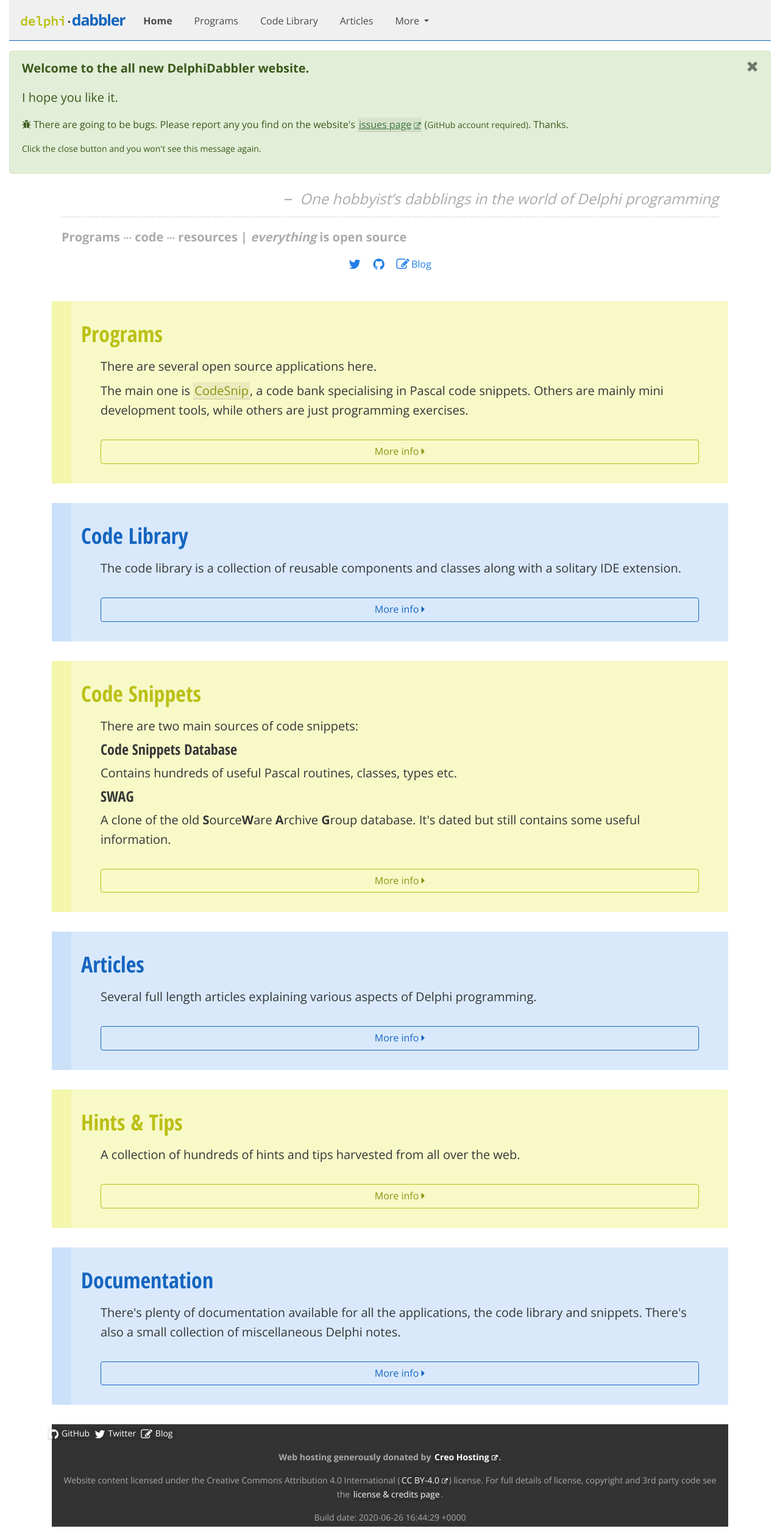
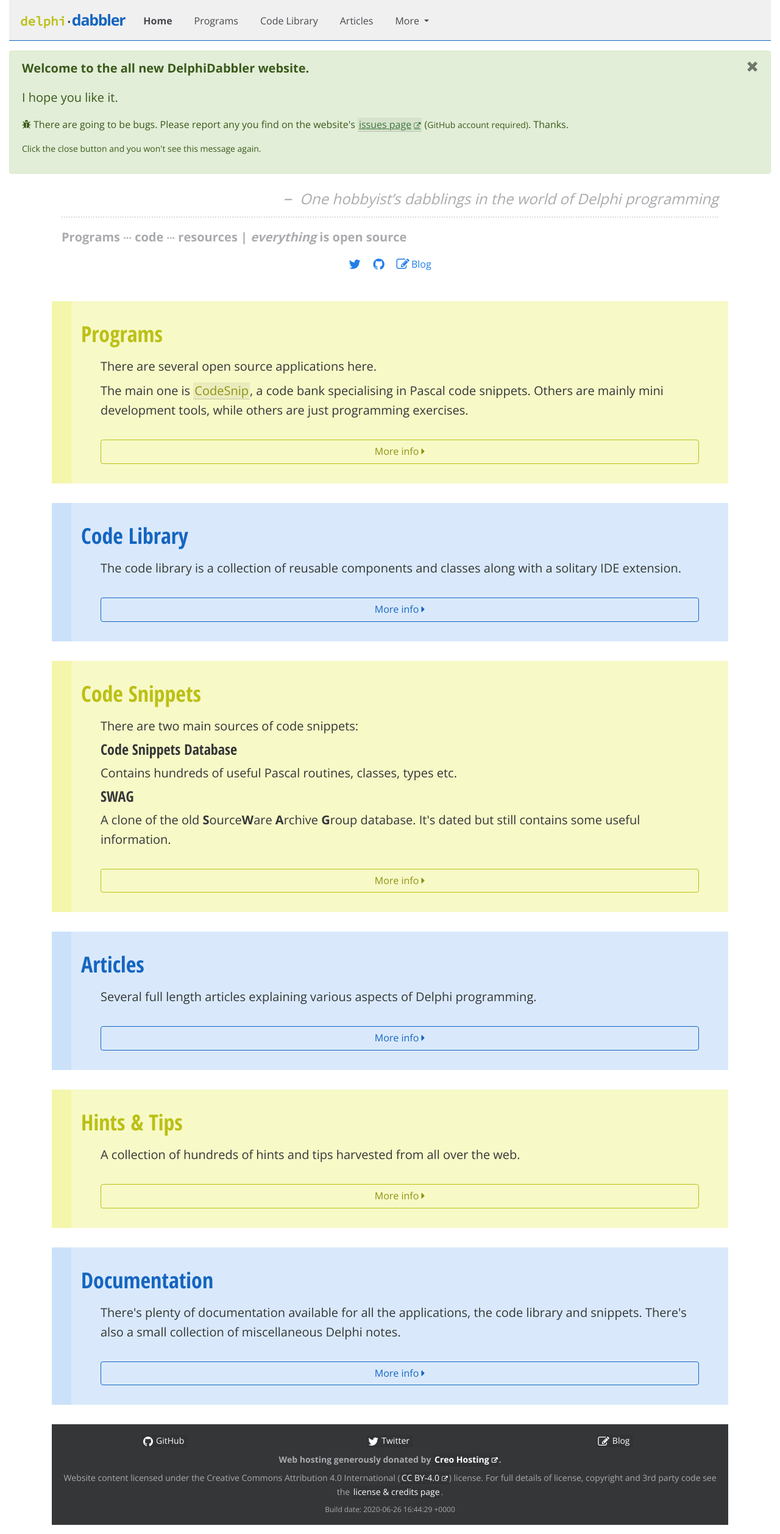
Before and after one commit to delphidabbler/delphidabbler.github.io, a Jekyll site: the page built from index.html, in a window 1280 px wide. Shown: the whole page at 61% size. Built offline with Jekyll 4.4.1, drawn with Linux system fonts in a browser that asks for light colours; nearby versions of some CDN libraries; comment, search, counter and statistics services are not loaded.

Commit message:
Revise footer HTML to use new styling from `_footer.scss`
And some other tweaks to HTML code.

```diff
--- a/_includes/footer.html
+++ b/_includes/footer.html
@@ -1,31 +1,50 @@
 <!-- BEGIN footer -->
-<footer class="pagefoot" role="contentinfo">
+<footer class="dd-pagefoot" role="contentinfo">
 
-  <div class="pagefoot-links">
+  <div class="dd-pagefoot-links">
     <div class="row">
-      <div class="col-xs-4">
-        <p><a href="{{ site.data.core.github-url }}" class="no-external-glyph"aria-label="{{ site.data.core.github-link-title }}"><span class="fa fa-github fa-x-pad-right fa-lg" aria-hidden="true"></span>GitHub</a>
+      <div class="col-sm-4">
+        <p><a
+            href="{{ site.data.core.github-url }}"
+            class="no-external-glyph"
+            aria-label="{{ site.data.core.github-link-title }}"
+          ><span class="fa fa-github fa-x-pad-right fa-lg" aria-hidden="true"></span>GitHub</a>
       </div>
-      <div class="col-xs-4">
-        <p><a href="{{ site.data.core.twitter-url }}" class="no-external-glyph" aria-label="{{ site.data.core.twitter-link-title }}"><span class="fa fa-twitter fa-x-pad-right fa-lg" aria-hidden="true"></span>Twitter</a>
+      <div class="col-sm-4">
+        <p><a
+          href="{{ site.data.core.twitter-url }}"
+          class="no-external-glyph"
+          aria-label="{{ site.data.core.twitter-link-title }}"><span class="fa fa-twitter fa-x-pad-right fa-lg"
+          aria-hidden="true"
+        ></span>Twitter</a>
       </div>
-      <div class="col-xs-4">
-        <p><a href="{{ site.data.core.dd-blog-url }}" class="no-external-glyph" aria-label="{{ site.data.core.dd-blog-link-title }}"><span class="fa fa-pencil-square-o fa-x-pad-right fa-lg" aria-hidden="true"></span>Blog</a>
+      <div class="col-sm-4">
+        <p><a
+          href="{{ site.data.core.dd-blog-url }}"
+          class="no-external-glyph"
+          aria-label="{{ site.data.core.dd-blog-link-title }}"
+          ><span class="fa fa-pencil-square-o fa-x-pad-right fa-lg" aria-hidden="true"></span>Blog</a>
       </div>
     </div> <!-- /.row -->
-  </div> <!-- /.pagefoot-links -->
+  </div> <!-- /.dd-pagefoot-links -->
 
-  <div class="pagefoot-credits">
+  <div class="dd-pagefoot-credits">
     <p class="strong">
       Web hosting generously donated by <a href="https://www.creohosting.com/">Creo Hosting</a>.
     </p>
     <p>
-      <span role="license" class="hidden-xs">Website content licensed under the Creative Commons Attribution 4.0 International (<a href="{{ site.data.core.cc-40-url }}" aria-label="{{ site.data.core.cc-40-link-title }}">CC BY-4.0</a>) license.</span> For full details of license, copyright and 3rd party code see the <a href="{{ site.data.core.credits-link }}" aria-label="{{ site.data.core.credits-link-title }}">license &amp; credits page</a>.
+      <span role="license" class="d-none d-sm-inline">Website content licensed under the Creative Commons Attribution 4.0 International (<a
+          href="{{ site.data.core.cc-40-url }}"
+          aria-label="{{ site.data.core.cc-40-link-title }}"
+        >CC BY-4.0</a>) license.</span> For full details of license, copyright and 3rd party code see the <a
+          href="{{ site.data.core.credits-link }}"
+          aria-label="{{ site.data.core.credits-link-title }}"
+        >license &amp; credits page</a>.
     </p>
-    <p>
-      <small>Build date: {{ site.time }}</small>
+    <p class="dd-pagefoot-credits-buildinfo">
+      Build date: {{ site.time }}
     </p>
-  </div> <!-- .pagefoot-credits -->
+  </div> <!-- .dd-pagefoot-credits -->
 
-</footer> <!-- /.pagefoot -->
+</footer> <!-- /.dd-pagefoot -->
 <!-- END footer -->
```
